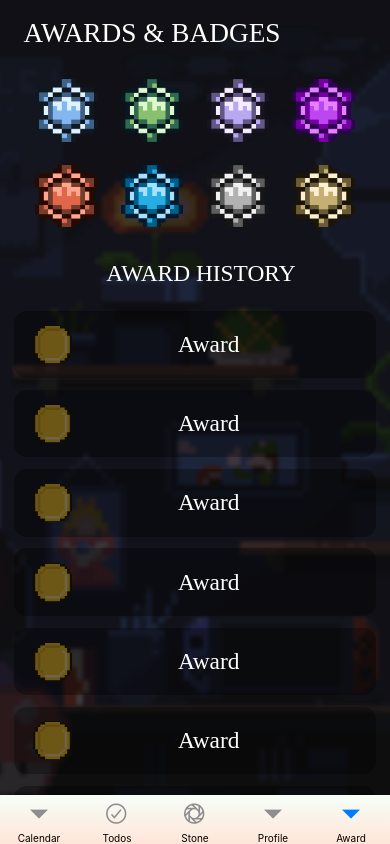
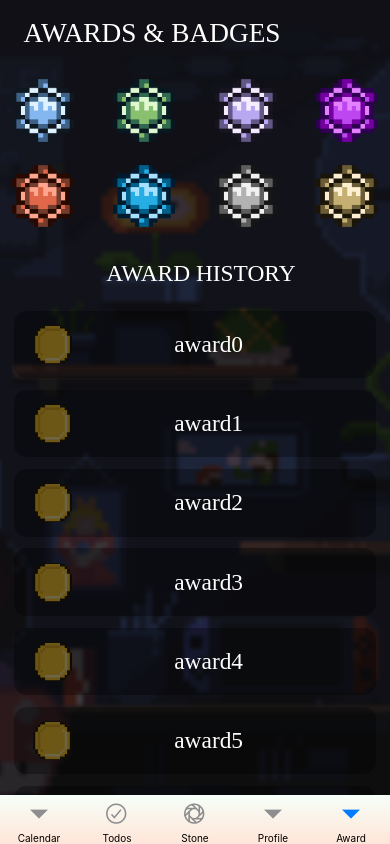
Before and after one commit to yiwoduf/EduStone, a React Native app: screen /Award in a window 390 px wide. Built offline with nearby package versions, Linux system fonts and the light colour scheme; a web font is replaced by a local one.

Commit message:
Dynamic Element v0
added dynamic elements in Awards page

```diff
--- a/pages/Award.js
+++ b/pages/Award.js
@@ -16,6 +16,8 @@ import {
   AwardTitleContainer,
 } from "../style/styleAward";
 
+import { Badges, Awards } from "./content_population/AwardPopulation.js";
+
 const Award = () => {
   return (
     <>
@@ -24,105 +26,15 @@ const Award = () => {
         <Header>
           <HeaderTitle>AWARDS & BADGES</HeaderTitle>
         </Header>
-        <BadgeContainer>
-          <BadgeImage
-            source={require("../design/ui/award/badges/badge_BLUE.png")}
-          />
-          <BadgeImage
-            source={require("../design/ui/award/badges/badge_GREEN.png")}
-          />
-          <BadgeImage
-            source={require("../design/ui/award/badges/badge_LPURPLE.png")}
-          />
-          <BadgeImage
-            source={require("../design/ui/award/badges/badge_PURPLE.png")}
-          />
-        </BadgeContainer>
-        <BadgeContainer>
-          <BadgeImage
-            source={require("../design/ui/award/badges/badge_RED.png")}
-          />
-          <BadgeImage
-            source={require("../design/ui/award/badges/badge_TEAL.png")}
-          />
-          <BadgeImage
-            source={require("../design/ui/award/badges/badge_WHITE.png")}
-          />
-          <BadgeImage
-            source={require("../design/ui/award/badges/badge_YELLOW.png")}
-          />
-        </BadgeContainer>
+
+        <Badges/>
+
         <SectionTitle>
           <SectionTitleText>AWARD HISTORY</SectionTitleText>
         </SectionTitle>
-        <ScrollView>
-          <AwardListContainer>
-            <AwardComponentContainer>
-              <AwardImage
-                source={require("../design/ui/award/achievements/achievement_circle.png")}
-              />
-              <AwardTitleContainer>
-                <AwardTitle>Award</AwardTitle>
-              </AwardTitleContainer>
-            </AwardComponentContainer>
-            <AwardComponentContainer>
-              <AwardImage
-                source={require("../design/ui/award/achievements/achievement_circle.png")}
-              />
-              <AwardTitleContainer>
-                <AwardTitle>Award</AwardTitle>
-              </AwardTitleContainer>
-            </AwardComponentContainer>
-            <AwardComponentContainer>
-              <AwardImage
-                source={require("../design/ui/award/achievements/achievement_circle.png")}
-              />
-              <AwardTitleContainer>
-                <AwardTitle>Award</AwardTitle>
-              </AwardTitleContainer>
-            </AwardComponentContainer>
-            <AwardComponentContainer>
-              <AwardImage
-                source={require("../design/ui/award/achievements/achievement_circle.png")}
-              />
-              <AwardTitleContainer>
-                <AwardTitle>Award</AwardTitle>
-              </AwardTitleContainer>
-            </AwardComponentContainer>
-            <AwardComponentContainer>
-              <AwardImage
-                source={require("../design/ui/award/achievements/achievement_circle.png")}
-              />
-              <AwardTitleContainer>
-                <AwardTitle>Award</AwardTitle>
-              </AwardTitleContainer>
-            </AwardComponentContainer>
-            <AwardComponentContainer>
-              <AwardImage
-                source={require("../design/ui/award/achievements/achievement_circle.png")}
-              />
-              <AwardTitleContainer>
-                <AwardTitle>Award</AwardTitle>
-              </AwardTitleContainer>
-            </AwardComponentContainer>
-            <AwardComponentContainer>
-              <AwardImage
-                source={require("../design/ui/award/achievements/achievement_circle.png")}
-              />
-              <AwardTitleContainer>
-                <AwardTitle>Award</AwardTitle>
-              </AwardTitleContainer>
-            </AwardComponentContainer>
-            <AwardComponentContainer>
-              <AwardImage
-                source={require("../design/ui/award/achievements/achievement_circle.png")}
-              />
-              <AwardTitleContainer>
-                <AwardTitle>Award</AwardTitle>
-              </AwardTitleContainer>
-            </AwardComponentContainer>
-          </AwardListContainer>
-        </ScrollView>
+
+        <Awards/>
+
       </MainContainer>
     </>
   );
--- /dev/null
+++ b/pages/content_population/AwardPopulation.js
@@ -0,0 +1,127 @@
+import React from "react";
+import { View, Text, Image, ScrollView, SafeAreaView } from "react-native";
+import styledComponentsNative from "styled-components/native";
+import {
+  BackgroundContainer,
+  MainContainer,
+  Header,
+  HeaderTitle,
+  BadgeContainer,
+  BadgeImage,
+  SectionTitle,
+  SectionTitleText,
+  AwardListContainer,
+  AwardComponentContainer,
+  AwardImage,
+  AwardTitle,
+  AwardTitleContainer,
+} from "../../style/styleAward";
+
+//data object, we can even store this in the cloud and update it on refresh or smth
+const data = {
+    content: {
+        userBadges: [
+            {
+                _uid: "testUID0",
+                component: "badge0",
+                source: require("../../design/ui/award/badges/badge_BLUE.png")
+            },
+            {
+                _uid: "testUID1",
+                component: "badge1",
+                source: require("../../design/ui/award/badges/badge_GREEN.png")
+            },
+            {
+                _uid: "testUID2",
+                component: "badge2",
+                source: require("../../design/ui/award/badges/badge_LPURPLE.png")
+            },
+            {
+                _uid: "testUID3",
+                component: "badge3",
+                source: require("../../design/ui/award/badges/badge_PURPLE.png")
+            },
+            {
+                _uid: "testUID4",
+                component: "badge4",
+                source: require("../../design/ui/award/badges/badge_RED.png")
+            },
+            {
+                _uid: "testUID5",
+                component: "badge5",
+                source: require("../../design/ui/award/badges/badge_TEAL.png")
+            },
+            {
+                _uid: "testUID6",
+                component: "badge6",
+                source: require("../../design/ui/award/badges/badge_WHITE.png")
+            },
+            {
+                _uid: "testUID7",
+                component: "badge7",
+                source: require("../../design/ui/award/badges/badge_YELLOW.png")
+            }
+        ],
+        userAwards: [
+            {
+                component: "award0",
+                source: require("../../design/ui/award/achievements/achievement_circle.png")
+            },
+            {
+                component: "award1",
+                source: require("../../design/ui/award/achievements/achievement_circle.png")
+            },
+            {
+                component: "award2",
+                source: require("../../design/ui/award/achievements/achievement_circle.png")
+            },
+            {
+                component: "award3",
+                source: require("../../design/ui/award/achievements/achievement_circle.png")
+            },
+            {
+                component: "award4",
+                source: require("../../design/ui/award/achievements/achievement_circle.png")
+            },
+            {
+                component: "award5",
+                source: require("../../design/ui/award/achievements/achievement_circle.png")
+            },
+            {
+                component: "award6",
+                source: require("../../design/ui/award/achievements/achievement_circle.png")
+            },
+            {
+                component: "award7",
+                source: require("../../design/ui/award/achievements/achievement_circle.png")
+            },
+        ]
+    }
+};
+
+export function Badges() {
+    return(
+        <BadgeContainer>
+            {data.content.userBadges.map((badge) => (
+                <BadgeImage source={badge.source}/>
+            ))}
+        </BadgeContainer>
+    );
+}
+
+export function Awards() {
+    return(
+        <ScrollView>
+            {data.content.userAwards.map((award) => (
+                <AwardComponentContainer>
+                    <AwardImage
+                        source={award.source}
+                    />
+                    <AwardTitleContainer>
+                        <AwardTitle>{award.component}</AwardTitle>
+                    </AwardTitleContainer>
+              </AwardComponentContainer>
+            ))}
+        </ScrollView>
+    );
+}
--- a/style/styleAward.js
+++ b/style/styleAward.js
@@ -40,6 +40,7 @@ export const HeaderTitle = styled.Text`
 
 export const BadgeContainer = styled.View`
   display: flex;
+  flex-wrap: wrap;
   flex-direction: row;
   align-items: center;
   justify-content: space-between;
```
Also changed, not shown: 2 other files (tests, documents, lock files or other folders).
